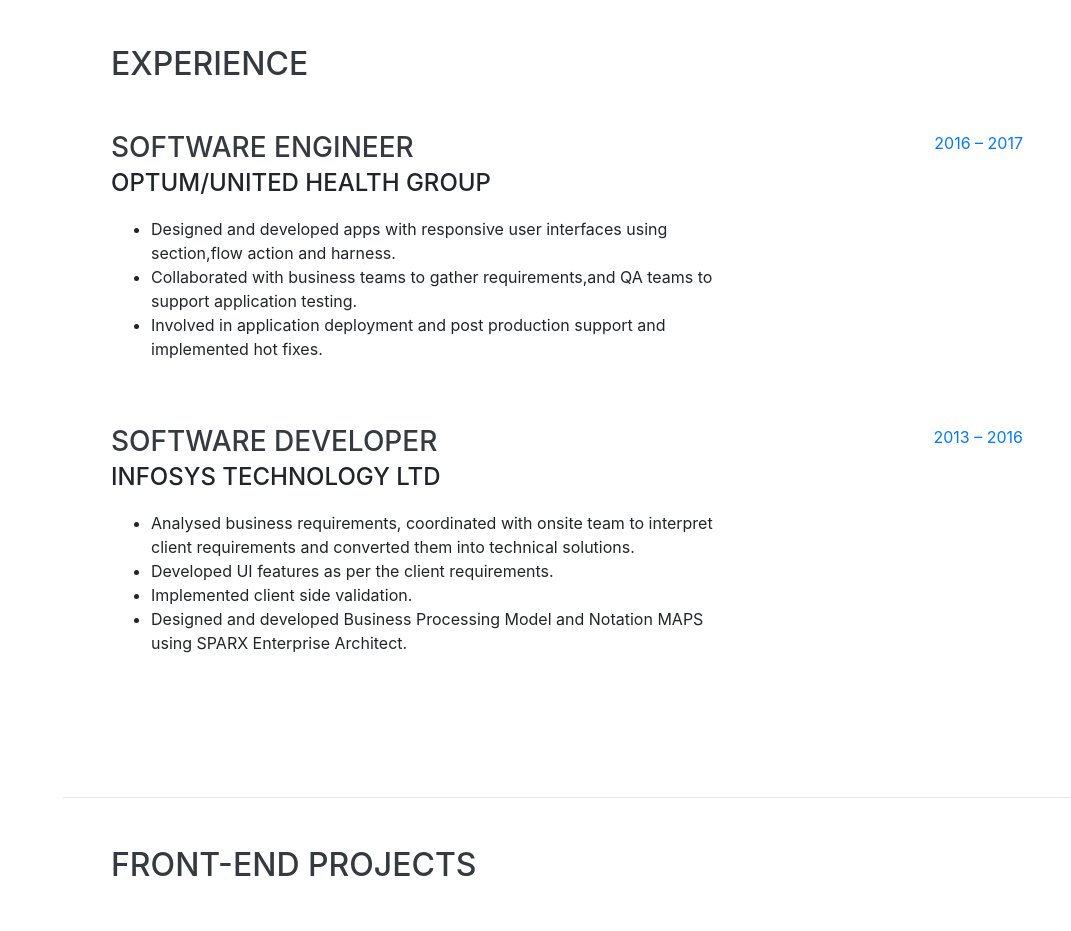
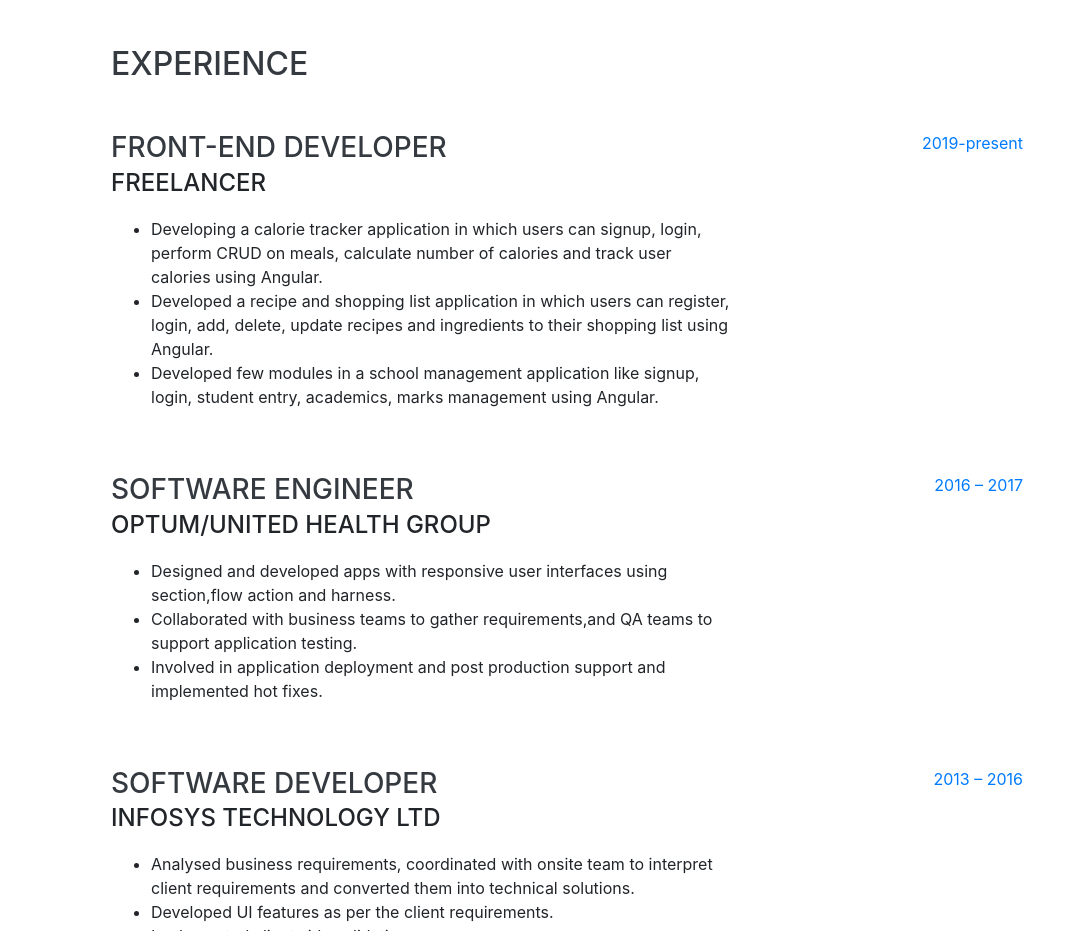
Before and after one commit to sindhuraprogrammer/my_portfolio, a website with bundled scripts: page index.html in a window 1280 px wide. Shown: the part 804-1735 px from the top of the page, without its empty margins (209-1280 px from the left). Built offline with nearby package versions, Linux system fonts and the light colour scheme; a web font is replaced by a local one.

Commit message:
added freelancing experience

```diff
--- a/index.html
+++ b/index.html
@@ -95,6 +95,25 @@
     <section class="resume-section p-3 p-lg-5 d-flex justify-content-center" id="experience">
       <div class="w-100">
         <h2 class="mb-5">Experience</h2>
+
+        <div class="resume-item d-flex flex-column flex-md-row justify-content-between mb-5">
+          <div class="resume-content">
+            <h3 class="mb-0">Front-end Developer</h3>
+            <div class="subheading mb-3">Freelancer</div>
+            <p>
+              <ul>
+                <li>Developing a calorie tracker application in which users can signup, login, perform CRUD on meals, calculate number of calories and track user calories using Angular.
+                </li>
+                <li>Developed a recipe and shopping list application in which users can register, login, add, delete, update recipes and ingredients to their shopping list using Angular.
+                </li>
+                <li>Developed few modules in a school management application like signup, login, student entry, academics, marks management using Angular.</li>
+              </ul>
+            </p>
+          </div>
+          <div class="resume-date text-md-right">
+            <span class="text-primary">2019-present</span>
+          </div>
+        </div>
 
         <div class="resume-item d-flex flex-column flex-md-row justify-content-between mb-5">
           <div class="resume-content">
```
